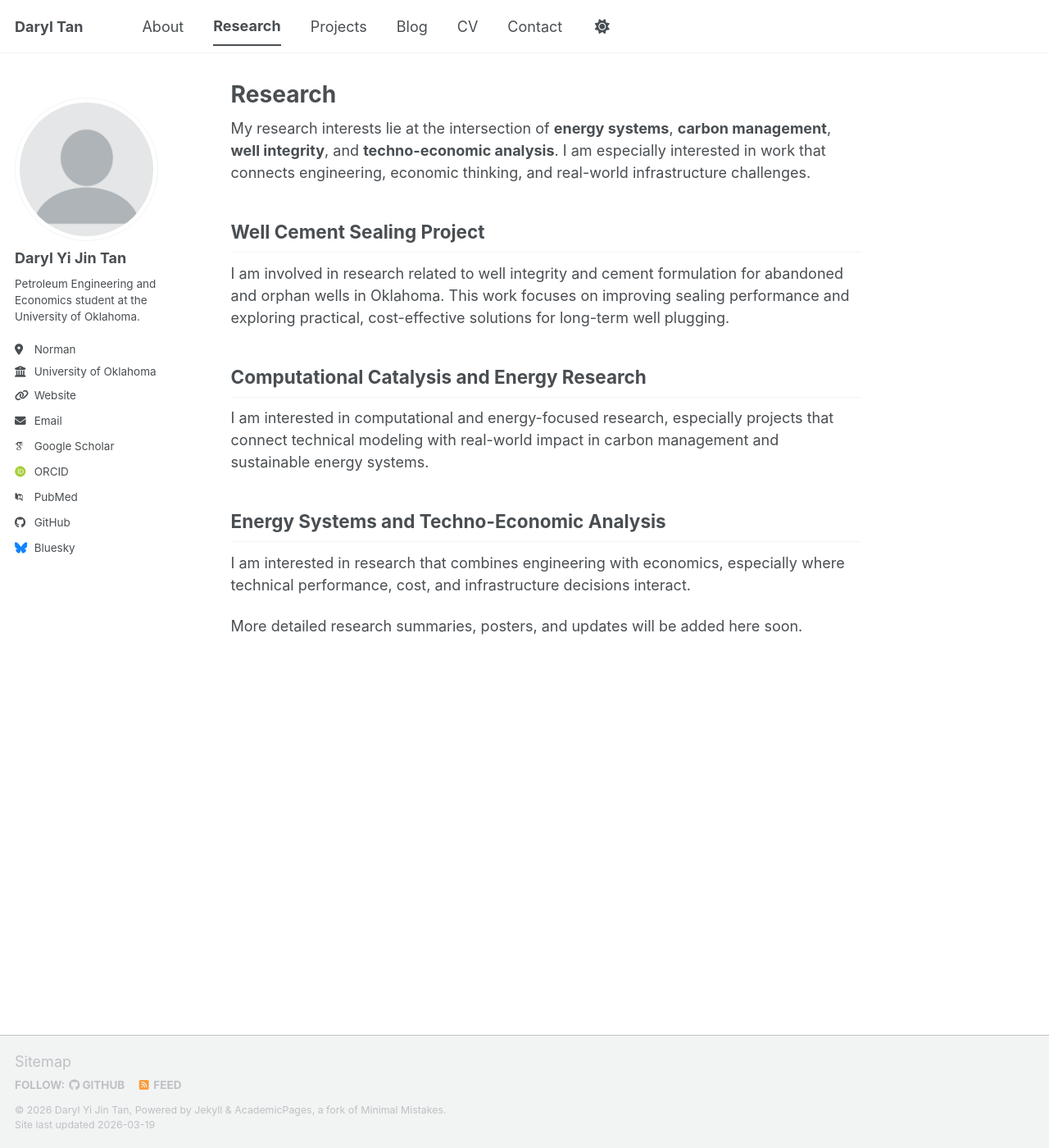
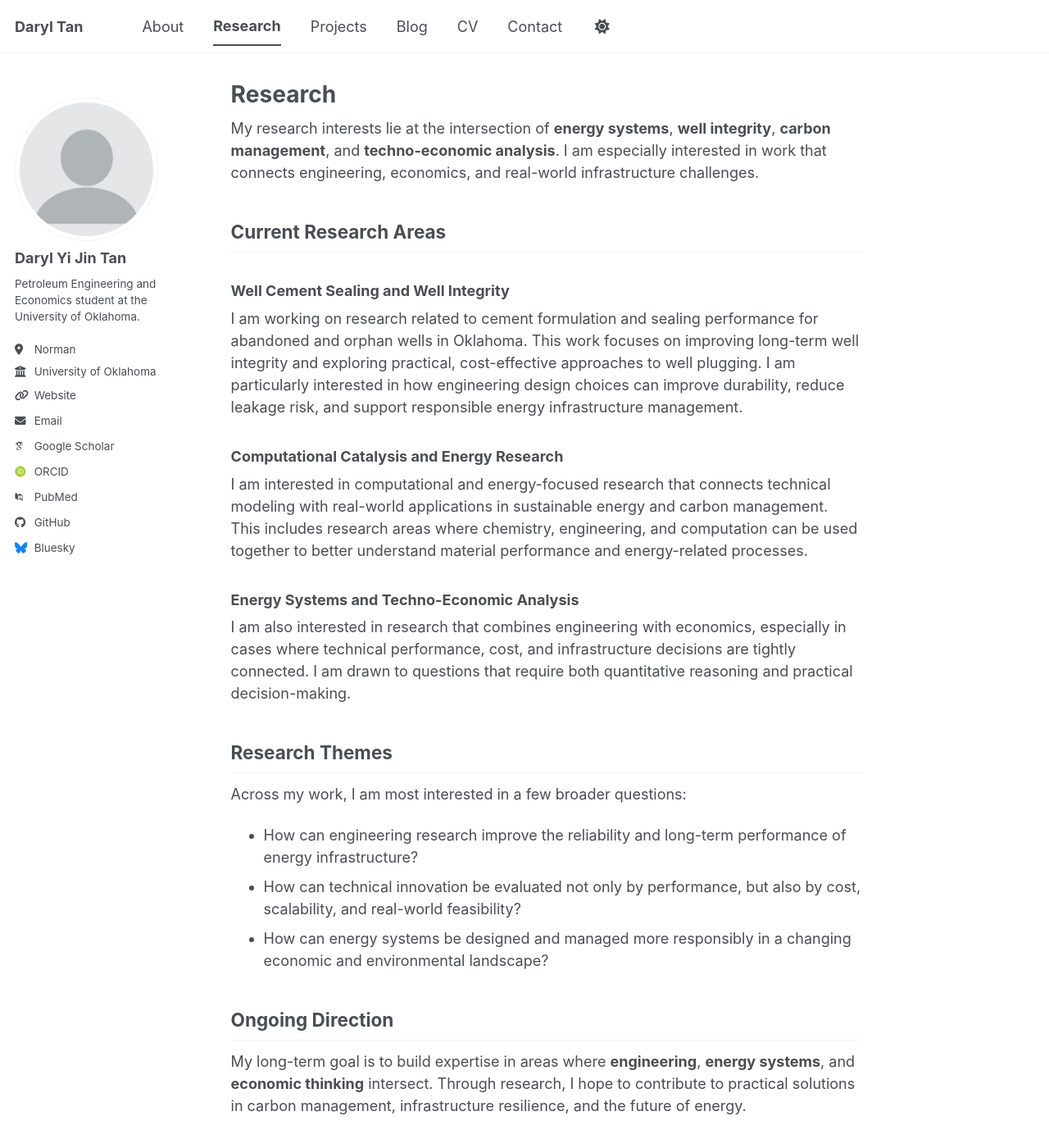
Before and after one commit to DarylvativeFunction/darylvativefunction.github.io, a Jekyll site: the page built from _pages/research.md, in a window 1280 px wide and 1400 px high. Shown: the whole window at 82% size. Built offline with Jekyll 4.4.1, drawn with Linux system fonts in a browser that asks for light colours; some web fonts are replaced; a script bundle is joined from its source files by our own code; library files that are not in the unit come from our copies.

Commit message:
Update research.md

```diff
--- a/_pages/research.md
+++ b/_pages/research.md
@@ -4,15 +4,27 @@ title: "Research"
 author_profile: true
 ---
 
-My research interests lie at the intersection of **energy systems**, **carbon management**, **well integrity**, and **techno-economic analysis**. I am especially interested in work that connects engineering, economic thinking, and real-world infrastructure challenges.
+My research interests lie at the intersection of **energy systems**, **well integrity**, **carbon management**, and **techno-economic analysis**. I am especially interested in work that connects engineering, economics, and real-world infrastructure challenges.
 
-## Well Cement Sealing Project
-I am involved in research related to well integrity and cement formulation for abandoned and orphan wells in Oklahoma. This work focuses on improving sealing performance and exploring practical, cost-effective solutions for long-term well plugging.
+## Current Research Areas
 
-## Computational Catalysis and Energy Research
-I am interested in computational and energy-focused research, especially projects that connect technical modeling with real-world impact in carbon management and sustainable energy systems.
+### Well Cement Sealing and Well Integrity
+I am working on research related to cement formulation and sealing performance for abandoned and orphan wells in Oklahoma. This work focuses on improving long-term well integrity and exploring practical, cost-effective approaches to well plugging. I am particularly interested in how engineering design choices can improve durability, reduce leakage risk, and support responsible energy infrastructure management.
 
-## Energy Systems and Techno-Economic Analysis
-I am interested in research that combines engineering with economics, especially where technical performance, cost, and infrastructure decisions interact.
+### Computational Catalysis and Energy Research
+I am interested in computational and energy-focused research that connects technical modeling with real-world applications in sustainable energy and carbon management. This includes research areas where chemistry, engineering, and computation can be used together to better understand material performance and energy-related processes.
 
-More detailed research summaries, posters, and updates will be added here soon.
+### Energy Systems and Techno-Economic Analysis
+I am also interested in research that combines engineering with economics, especially in cases where technical performance, cost, and infrastructure decisions are tightly connected. I am drawn to questions that require both quantitative reasoning and practical decision-making.
+
+## Research Themes
+
+Across my work, I am most interested in a few broader questions:
+
+- How can engineering research improve the reliability and long-term performance of energy infrastructure?
+- How can technical innovation be evaluated not only by performance, but also by cost, scalability, and real-world feasibility?
+- How can energy systems be designed and managed more responsibly in a changing economic and environmental landscape?
+
+## Ongoing Direction
+
+My long-term goal is to build expertise in areas where **engineering**, **energy systems**, and **economic thinking** intersect. Through research, I hope to contribute to practical solutions in carbon management, infrastructure resilience, and the future of energy.
```
